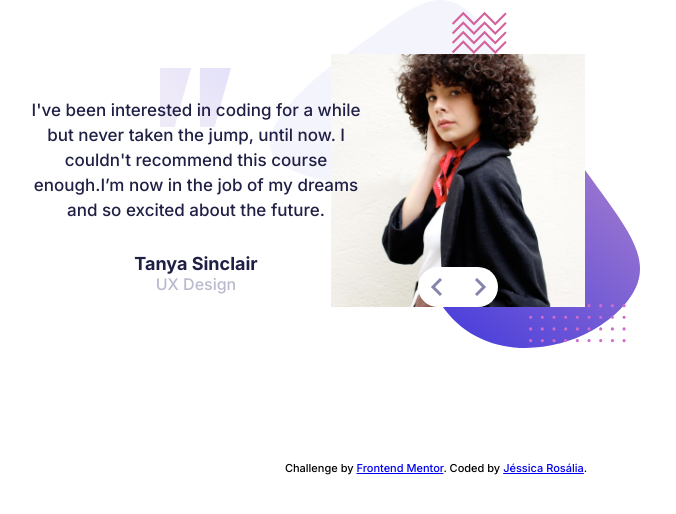
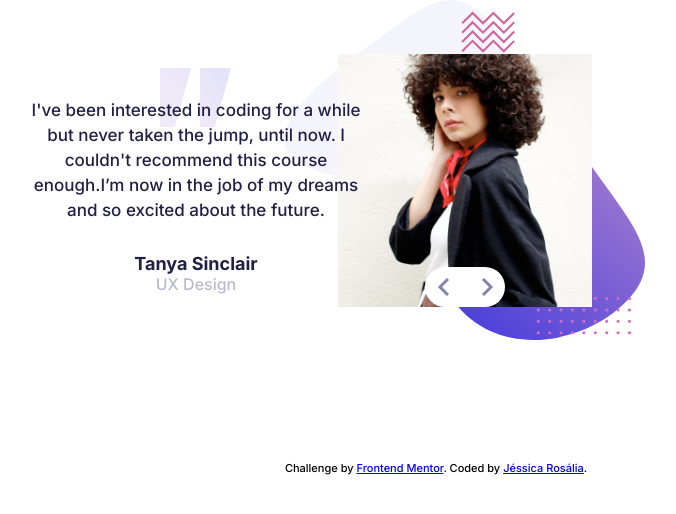
Before and after one commit to JessicaRosalia/Challenge-Testimonials-Slider, a plain HTML site: page index.html in a window 1280 px wide. Shown: the whole page, without its empty margins (204-880 px from the left). Drawn offline with Linux system fonts and the light colour scheme.

Commit message:
Corrigindo padding do header

```diff
--- a/styles/sass/main.scss
+++ b/styles/sass/main.scss
@@ -3,12 +3,12 @@
 body{
     font-family: 'Inter', sans-serif;
     font-weight: 500;
-    margin:0 auto;
+
     max-width: 450px;
     @media(min-width:768px){
         max-width: 900px;
         display: grid;
-       // grid-template-columns: repeat(1fr, 1fr);
+        margin:0 auto;
         grid-template-areas: "description avatar"
                     "description avatar"
                     "attribution attribution";
@@ -34,7 +34,7 @@ body{
 
 header{
     position: relative;
-    padding: 54px 61px;
+    padding: 54px;
     background: url(../../assets/images/pattern-bg.svg) no-repeat;
     background-position: 46% 45%;
     background-size: 88%;
```
Also changed, not shown: styles/css/main.css, 1 other file.
